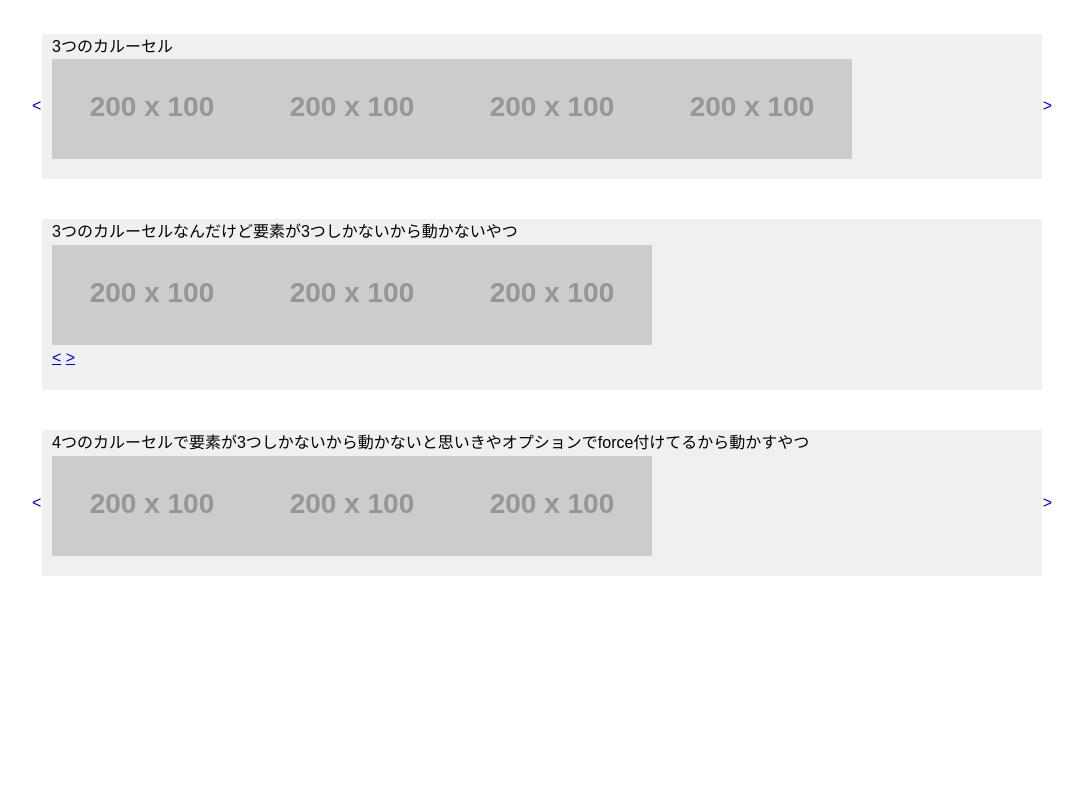
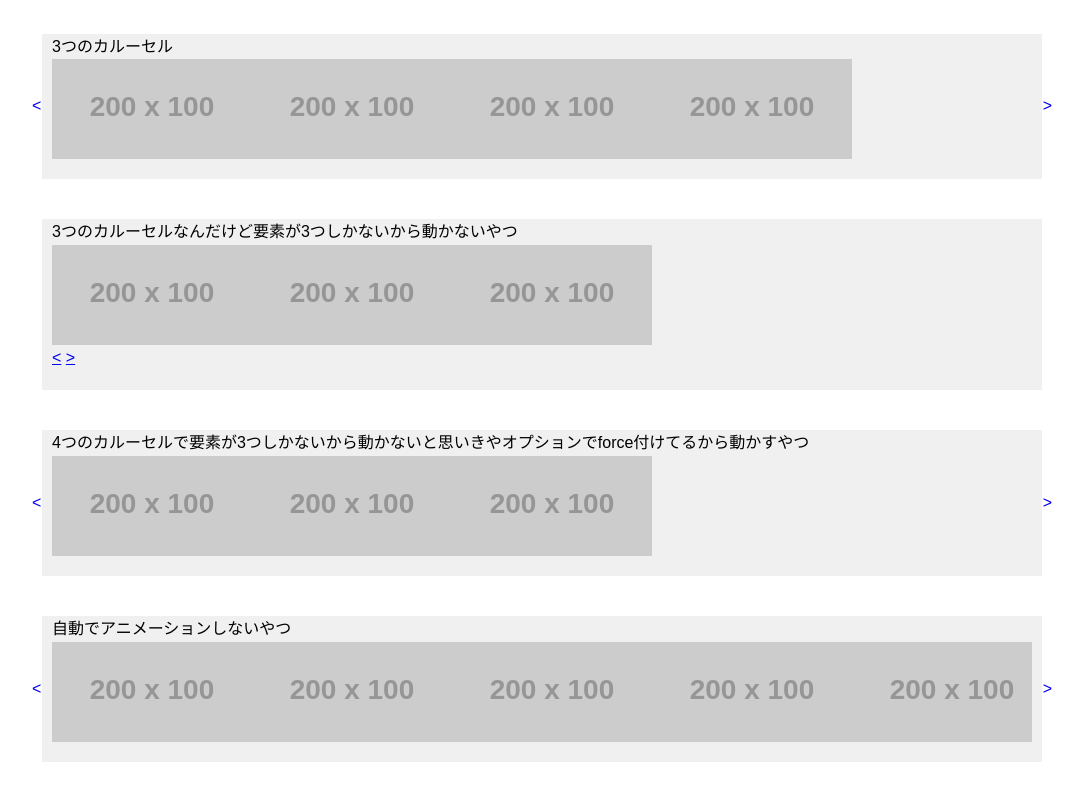
Before and after one commit to muyuu/merrygo, a website with bundled scripts: page index.html in a window 1280 px wide. Shown: the part 512-1312 px from the top of the page, without its empty margins (98-1181 px from the left). Before the commit the page ends 1128 px from the top, so only its background shows below. Built offline with nearby package versions, Linux system fonts and the light colour scheme; placeholder pictures from the web are drawn by us; files whose address does not match are found by name.

Commit message:
apply auto satart animation

```diff
--- a/app.js
+++ b/app.js
@@ -28,5 +28,12 @@
         force: true,
         useDots: false
     });
+
+    merrygo({
+        root: ".js-merrygo04",
+        length: 3,
+        itemMargin: 10,
+        autoStart: false,
+    });
   });
 })(window, jQuery);
--- a/index.html
+++ b/index.html
@@ -127,6 +127,47 @@
 </div>
 
 
+<div class="u-mgv--40">
+  <div class="l-merrygo02">
+    <p>自動でアニメーションしないやつ</p>
+    <div class="merrygo js-merrygo04">
+      <div class="merrygo__inner js-merrygo__inner">
+        <ul class="merrygo__items js-merrygo__items">
+          <li class="merrygo__item js-merrygo__item">
+            <a href="#">
+              <img src="http://placehold.it/200x100?text=cts01" alt="" />
+            </a>
+          </li>
+          <li class="merrygo__item js-merrygo__item">
+            <a href="#">
+              <img src="http://placehold.it/200x100?text=cts02" alt="" />
+            </a>
+          <li class="merrygo__item js-merrygo__item">
+            <a href="#">
+              <img src="http://placehold.it/200x100?text=cts03" alt="" />
+            </a>
+          </li>
+          <li class="merrygo__item js-merrygo__item">
+            <a href="#">
+              <img src="http://placehold.it/200x100?text=cts04" alt="" />
+            </a>
+          </li>
+          <li class="merrygo__item js-merrygo__item">
+            <a href="#">
+              <img src="http://placehold.it/200x100?text=cts05" alt="" />
+            </a>
+          </li>
+        </ul>
+      </div>
+      <div class="merrygo__arrows js-merrygo__arrows">
+        <a href="#" class="merrygo__arrow merrygo__arrow--left js-merrygo__arrow js-merrygo__arrowPrev merrygo__arrow--left">&lt;</a>
+        <a href="#" class="merrygo__arrow merrygo__arrow--right js-merrygo__arrow js-merrygo__arrowNext merrygo__arrow--right">&gt;</a>
+      </div>
+    </div>
+  </div>
+</div>
+
+
 
 <script src="node_modules/jquery/dist/jquery.min.js"></script>
 <script src="merrygo.js"></script>
```
